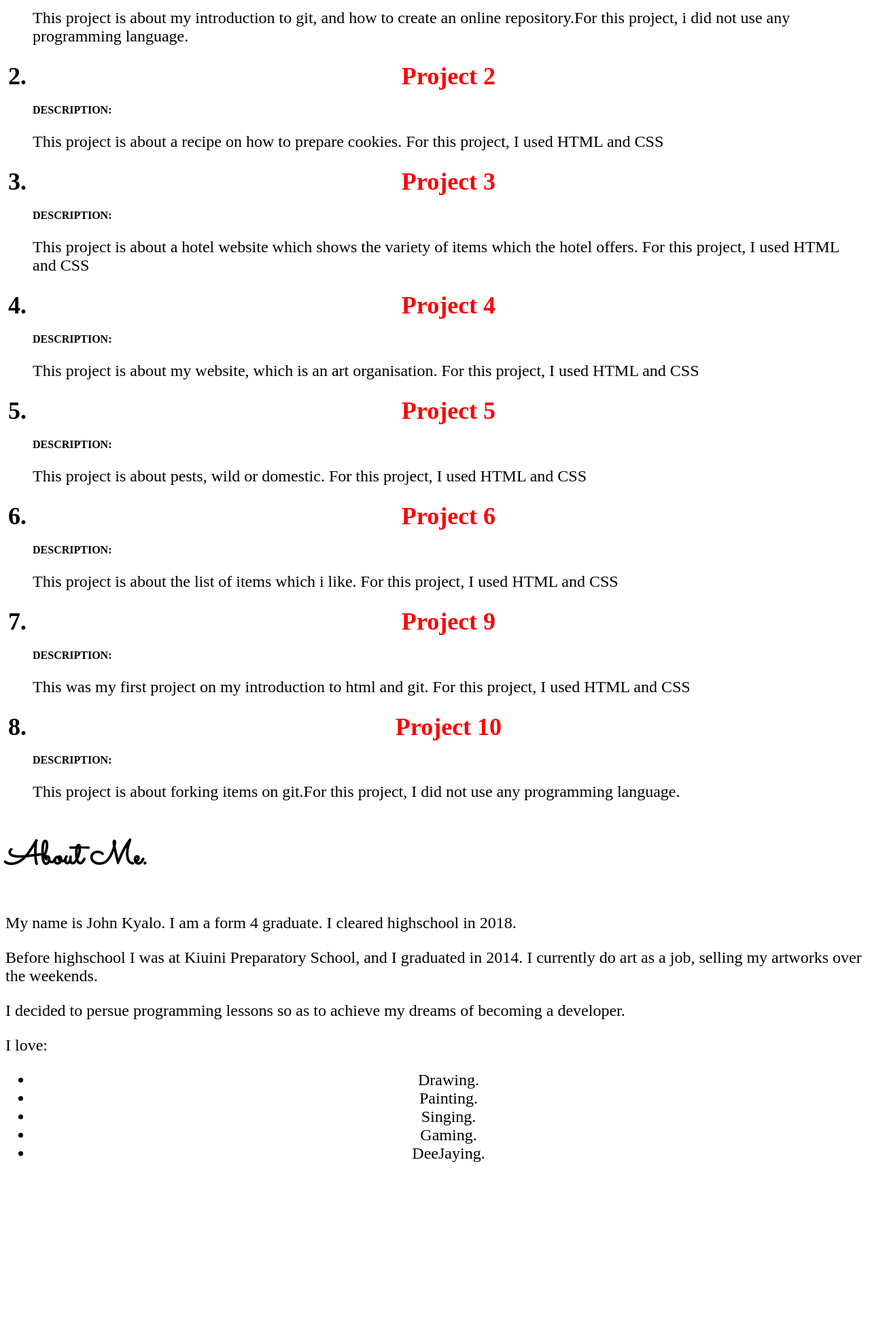
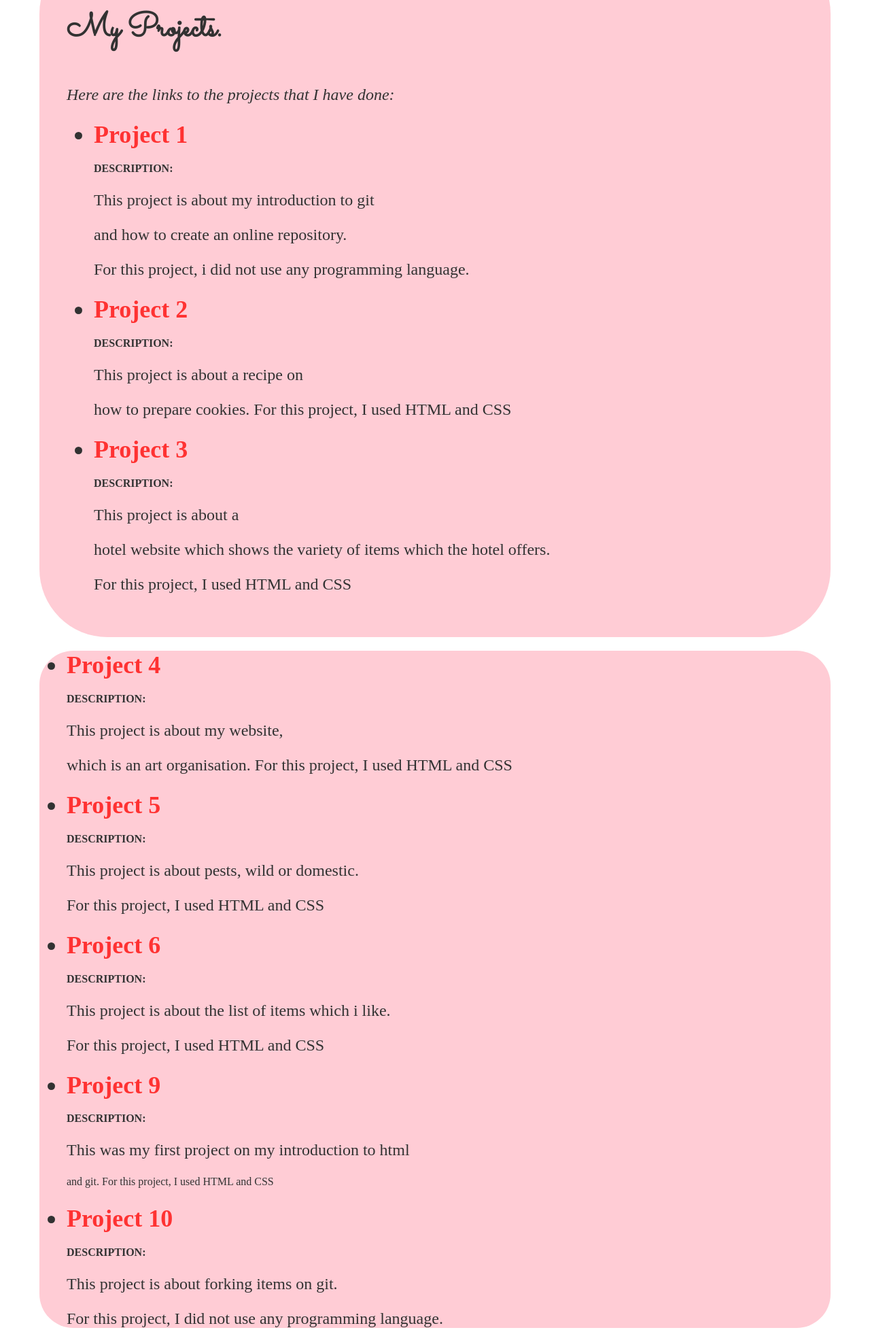
Before and after one commit to j0hnton/j0hnton.github.io, a plain HTML site: page index.html in a window 1280 px wide. Shown: the part 716-2672 px from the top of the page at 68% size. Before the commit the page ends 2442 px from the top, so only its background shows below. Drawn offline with Linux system fonts and the light colour scheme; a web font is replaced by a local one.

```diff
--- a/index.html
+++ b/index.html
@@ -13,43 +13,58 @@
     <link href="https://fonts.googleapis.com/css?family=Cormorant+Upright|Rye|Happy+Monkey|Suez One|Sacramento|Crafty Girls|Yesteryear" rel="stylesheet">
 
   </head>
-
-
-  <h3>My Projects.</h3>
+  <body>
+    <div id=division>  <h3>My Projects.</h3>
       <p><em>Here are the links to the projects that I have done:</em></p>
-  <ol>
+      <ul>
 
       <h2><li><a href="https://github.com/j0hnton/j0hnton.github.io">Project 1</a></li></h2>
 
-  <strong>DESCRIPTION:</strong><p>This project is about my introduction to git, and how to create an online repository.For this project, i did not use any programming language.</p>
+      <strong>DESCRIPTION:</strong><p>This project is about my introduction to git</p>
+      <p> and how to create an online repository.</p>
+      <p>For this project, i did not use any programming language.</p>
+
       <h2><li><a href="https://github.com/j0hnton/cookie-recipe">Project 2</a></li></h2>
-    <strong>DESCRIPTION:</strong><p>This project is about a recipe on how to prepare cookies. For this project, I used HTML and CSS</p>
+        <strong>DESCRIPTION:</strong><p>This project is about a recipe on </p>
+        <p>how to prepare cookies. For this project, I used HTML and CSS</p>
       <h2>  <li><a href="https://github.com/j0hnton/hotel">Project 3</a></li></h2>
-    <strong>DESCRIPTION:</strong><p>This project is about a hotel website which shows the variety of items which the hotel offers. For this project, I used HTML and CSS</p>
+        <strong>DESCRIPTION:</strong><p>This project is about a </p>
+        <p>hotel website which shows the variety of items which the hotel offers. </p>
+        <p>For this project, I used HTML and CSS</p>
+      </ul>
+      </div>
+      <div id=column>
+        <ul>
       <h2>  <li><a href="https://github.com/j0hnton/john">Project 4</a></li></h2>
-    <strong>DESCRIPTION:</strong><p>This project is about my website, which is an art organisation. For this project, I used HTML and CSS</p>
+        <strong>DESCRIPTION:</strong><p>This project is about my website, </p>
+        <p>  which is an art organisation. For this project, I used HTML and CSS</p>
       <h2>  <li><a href="https://github.com/j0hnton/pets">Project 5</a></li></h2>
-      <strong>DESCRIPTION:</strong><p>This project is about pests, wild or domestic. For this project, I used HTML and CSS</p>
+          <strong>DESCRIPTION:</strong><p>This project is about pests, wild or domestic.</p>
+          <p> For this project, I used HTML and CSS</p>
       <h2>  <li><a href="https://github.com/j0hnton/mu-favourite-things">Project 6</a></li></h2>
-      <strong>DESCRIPTION:</strong><p>This project is about the list of items which i like. For this project, I used HTML and CSS</p>
+          <strong>DESCRIPTION:</strong><p>This project is about the list of items which i like.</p>
+          <p> For this project, I used HTML and CSS</p>
       <h2>  <li><a href="https://github.com/j0hnton/hello-world">Project 9</a></li></h2>
-      <strong>DESCRIPTION:</strong><p>This was my first project on my introduction to html and git. For this project, I used HTML and CSS</p>
+          <strong>DESCRIPTION:</strong><p>This was my first project on my introduction to html </p>
+          and git. For this project, I used HTML and CSS</p>
       <h2>  <li><a href="https://github.com/j0hnton/delani_studio_site">Project 10</a></li></h2>
-      <strong>DESCRIPTION:</strong><p>This project is about forking items on git.For this project, I did not use any programming language.</p>
-  </ol>
-<h3>About Me.</h3>
+          <strong>DESCRIPTION:</strong><p>This project is about forking items on git.</p>
+          <p>For this project, I did not use any programming language.</p>
+      </ul>
+    </div>
+    <div id=second><h3>About Me.</h3>
     <p> My name is John Kyalo. I am a form 4 graduate. I cleared highschool in 2018. </p>
     <p>Before highschool I was at Kiuini Preparatory School, and I graduated in 2014. I currently do art as a job, selling my artworks over the weekends.</p>
     <p>I decided to persue programming lessons so as to achieve my dreams of becoming a developer.</p>
     <p>I love:</p>
-<ul>
+    <ol>
     <div id=list>  <li>Drawing.</li>
       <li>Painting.</li>
       <li>Singing.</li>
       <li>Gaming.</li>
       <li>DeeJaying.</li></div>
-</ul>
-  <body>
+    </ol>
+  </div>
 
   </body>
 </html>
--- a/styles.css
+++ b/styles.css
@@ -2,14 +2,14 @@
   font-family:Happy Monkey;
 
   font-size: 250%;
-  background-image: url(https://picturecorrect-wpengine.netdna-ssl.com/wp-content/uploads/2013/01/silhouette-photography.jpg);
+  background-image: url(https://cdn.bmstores.co.uk/images/hpcProductImage/imgFull/330651-Arthouse-Diamond-Slate-Grey-Wallpaper.jpg);
 background-repeat: no-repeat;
 background-size: cover;
+padding:50px;
+padding-bottom:120px;
 
 }
-#head{
-  background-image: url(https://picturecorrect-wpengine.netdna-ssl.com/wp-content/uploads/2013/01/silhouette-photography.jpg);
-}
+
 
 h3{
   font-size: 300%;
@@ -22,12 +22,32 @@
 li{
   font-size: 150%;
   font-family: Cormorant Upright;
-  text-align: center;
 }
 a{
   text-decoration: none;
   color: red;
-  text-align: center;
 }
-head{
+body{
+  padding:50px
 }
+#division{
+  background-color: pink;
+border-radius: 100px;
+  padding:40px;
+  opacity: 0.8;
+
+
+}
+#second{
+  background-color: green;
+  padding:20px;
+  border-radius: 100px;
+opacity:0.8;
+}
+#column{
+
+  background-color: pink;
+  border-radius: 50px;
+  opacity:0.8;
+
+}
```
Lines whose indentation alone changed are shown as unchanged.
